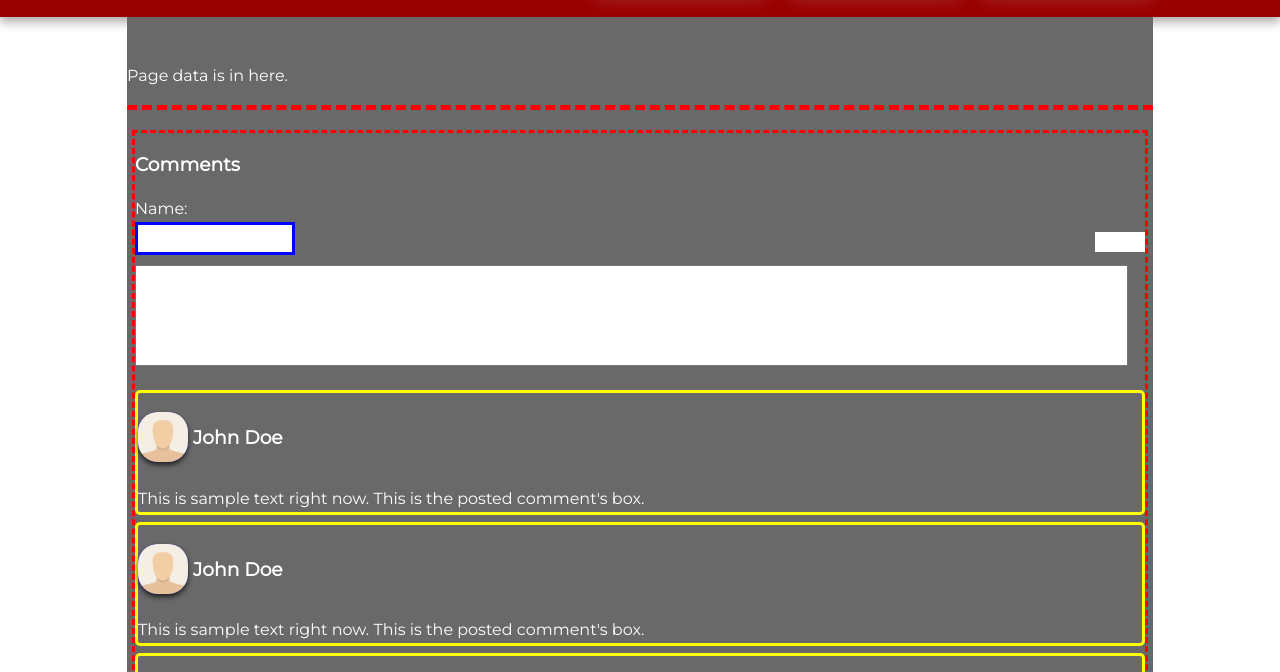
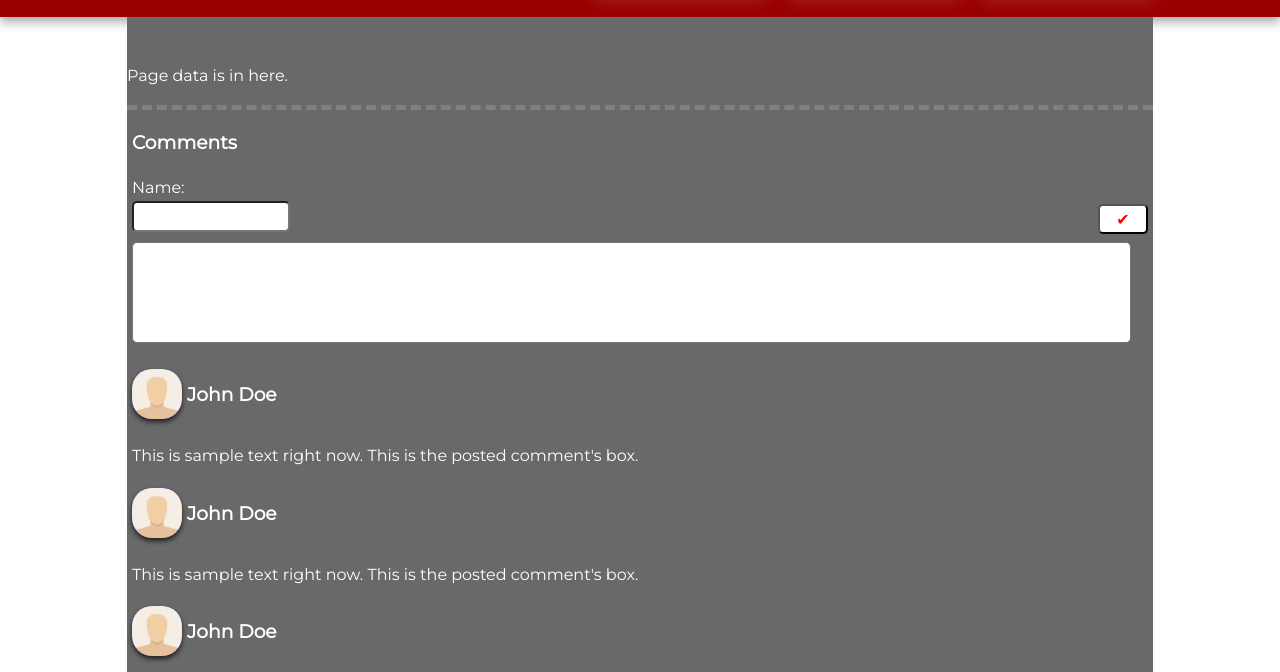
Before and after one commit to jorgeAcosta2/blogProject, a plain HTML site: page index.html in a window 1280 px wide. Shown: the part 79-751 px from the top of the page. Drawn offline with nearby package versions, Linux system fonts and the light colour scheme.

Commit message:
more styling before beginning js

```diff
--- a/index.html
+++ b/index.html
@@ -43,10 +43,10 @@
                 </div>
                 <div id="comment-wrapper">
                     <h3 class="comment-title">Comments</h3>
-                        <form action="#">
+                        <form action="#" id="commentform">
                             <legend class="username-legend">Name:</legend>
-                            <input  class="comment-box-username" type="text"></input>
-                            <div class="submitbutton-container"></div>
+                            <input type="text" class="comment-box-username"></input>
+                            <button type="submit" name="commentformbtn" class="commentform-submitbutton">&#10004;</button>
                             <textarea class="comment-box-textarea"></textarea>
                         </form>
                     <div class="comment-list">
--- a/styles.css
+++ b/styles.css
@@ -9,13 +9,12 @@ body {
 
 #page-data{
     margin-bottom: 20px;
-    border-bottom: thick dashed red;
+    border-bottom: thick dashed grey;
 }
 
 #comment-wrapper{
     width: auto;
     margin: 5px;
-    border: dashed red;
 
 }
 
@@ -23,7 +22,6 @@ body {
     margin-left: -40px;
     margin-bottom: 7px;
     list-style-type: none;
-    border: solid yellow;
     border-radius: 5px;
 }
 
@@ -62,12 +60,14 @@ li.comment-holder:hover .deletebutton-holder{
     opacity: 1;
 }
 
-/***** Comment Textbox *****/
+/***** Comment Form *****/
 textarea.comment-box-textarea{
     color: black;
     width: 97.7%;
     height: 95px;
     resize: none;
+        border-radius: 5px;
+
 }
 
 textarea.comment-box-textarea:hover{
@@ -77,14 +77,16 @@ input.comment-box-username{
     margin-bottom: 10px;
     width: 150px;
     height: 25px;
-    border: solid blue;
     color: black;
+    border-radius: 5px;
 }
 
-.submitbutton-container{
-    height: 20px;
+.commentform-submitbutton{
+    height: 30px;
     width: 50px;
     background: white;
     float: right;
-    margin-top: 10px;
+    margin-top: 3px;
+    color: red;
+    border-radius: 5px;
 }
```
